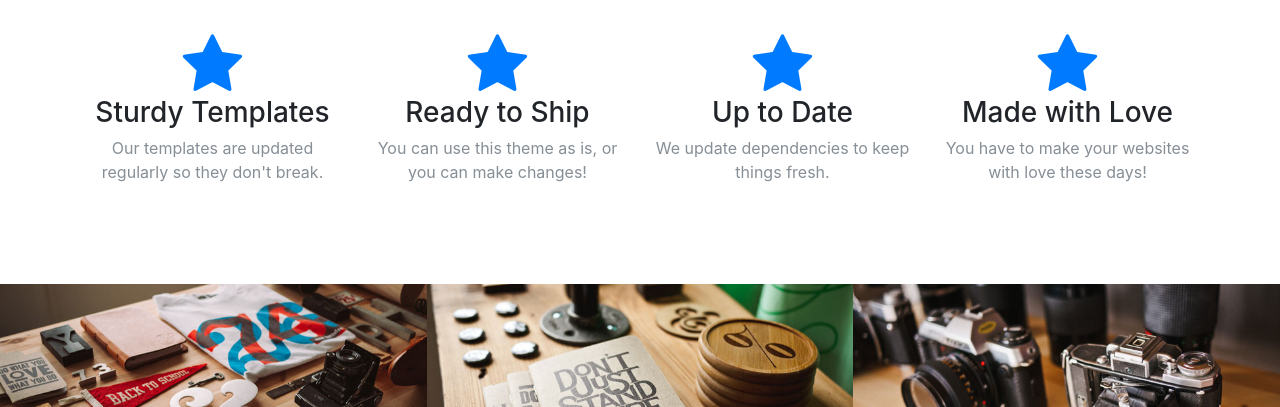
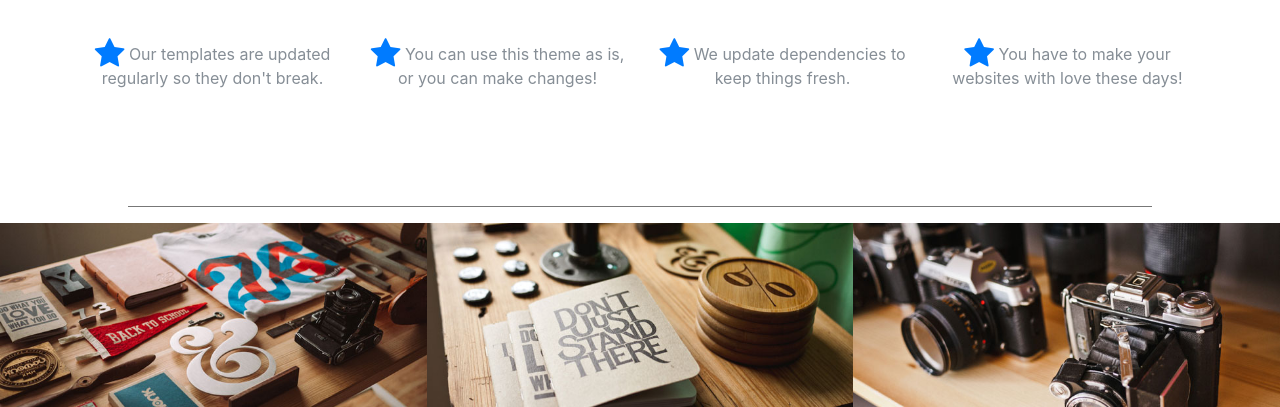
Before and after one commit to vlad2689/magazin-scule, a website with bundled scripts: page index.html in a window 1280 px wide. Shown: the part 715-1122 px from the top of the page. Built offline with nearby package versions, Linux system fonts and the light colour scheme.

Commit message:
Inainte de icoane cu scule

```diff
--- a/index.html
+++ b/index.html
@@ -8,7 +8,9 @@
     <meta name="description" content="">
     <meta name="author" content="">
 
-    <title>Creative - Start Bootstrap Theme</title>
+    <title>
+      Creative - Start Bootstrap Theme
+    </title>
 
     <!-- Bootstrap core CSS -->
     <link href="vendor/bootstrap/css/bootstrap.min.css" rel="stylesheet">
@@ -23,6 +25,10 @@
 
     <!-- Custom styles for this template -->
     <link href="css/creative.min.css" rel="stylesheet">
+
+    <!-- Title icon -->
+    <!-- TODO : Find an icon -->
+    <link rel="shortcut icon" href="favicon.ico">
 
   </head>
 
@@ -60,7 +66,7 @@
       <div class="container">
         <div class="row">
           <div class="col-lg-12 text-center">
-            <h2 class="section-heading">De ce e bine sa inchiriezi scule?</h2>
+            <h2 class="section-heading">De ce sa inchiriez scule?</h2>
             <hr class="primary">
           </div>
         </div>
@@ -69,35 +75,37 @@
         <div class="row">
           <div class="col-lg-3 col-md-6 text-center">
             <div class="service-box">
-              <i class="fa fa-4x fa-star text-primary sr-icons"></i>
-              <h3>Sturdy Templates</h3>
-              <p class="text-muted">Our templates are updated regularly so they don't break.</p>
+              <p class="text-muted">
+                <i class="fa fa-2x fa-star text-primary sr-icons"></i>
+                Our templates are updated regularly so they don't break.</p>
             </div>
           </div>
           <div class="col-lg-3 col-md-6 text-center">
             <div class="service-box">
-              <i class="fa fa-4x fa-star text-primary sr-icons"></i>
-              <h3>Ready to Ship</h3>
-              <p class="text-muted">You can use this theme as is, or you can make changes!</p>
+              <p class="text-muted">
+                <i class="fa fa-2x fa-star text-primary sr-icons"></i>
+                You can use this theme as is, or you can make changes!</p>
             </div>
           </div>
           <div class="col-lg-3 col-md-6 text-center">
             <div class="service-box">
-              <i class="fa fa-4x fa-star text-primary sr-icons"></i>
-              <h3>Up to Date</h3>
-              <p class="text-muted">We update dependencies to keep things fresh.</p>
+              <p class="text-muted">
+                <i class="fa fa-2x fa-star text-primary sr-icons"></i>
+                We update dependencies to keep things fresh.</p>
             </div>
           </div>
           <div class="col-lg-3 col-md-6 text-center">
             <div class="service-box">
-              <i class="fa fa-4x fa-star text-primary sr-icons"></i>
-              <h3>Made with Love</h3>
-              <p class="text-muted">You have to make your websites with love these days!</p>
+              <p class="text-muted">
+                <i class="fa fa-2x fa-star text-primary sr-icons"></i>
+                You have to make your websites with love these days!</p>
             </div>
           </div>
         </div>
       </div>
     </section>
+
+    <hr class="hr-section">
 
     <section class="p-0" id="portfolio">
       <div class="container-fluid">
--- /dev/null
+++ b/scss/_custom.scss
@@ -0,0 +1,10 @@
+.fa.fa-star {
+    position: relative;
+    top: 5px;
+}
+
+.hr-section {
+    max-width: 80%;
+    border-width: 1px;
+    border-color: $gray-light;
+}
--- a/scss/_masthead.scss
+++ b/scss/_masthead.scss
@@ -33,8 +33,8 @@ header.masthead {
     }
   }
   @media (min-width: 768px) {
-    height: 100%;
-    min-height: 600px;
+    height: 70%;
+    min-height: 500px;
     .header-content {
       position: absolute;
       top: 50%;
--- a/scss/creative.scss
+++ b/scss/creative.scss
@@ -7,3 +7,4 @@
 @import "portfolio.scss";
 @import "cta.scss";
 @import "bootstrap-overrides.scss";
+@import "custom.scss";
```
Also changed, not shown: css/creative.css, css/creative.min.css, js/creative.min.js.
